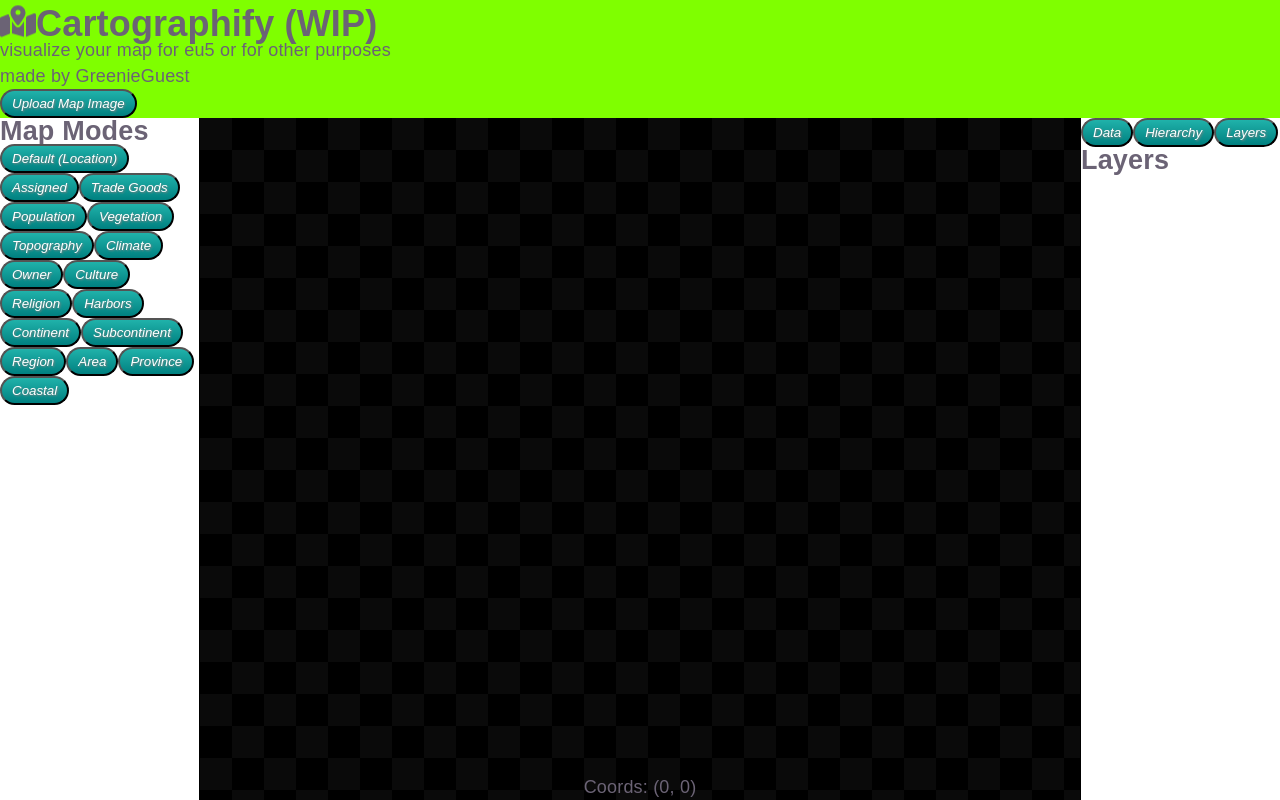
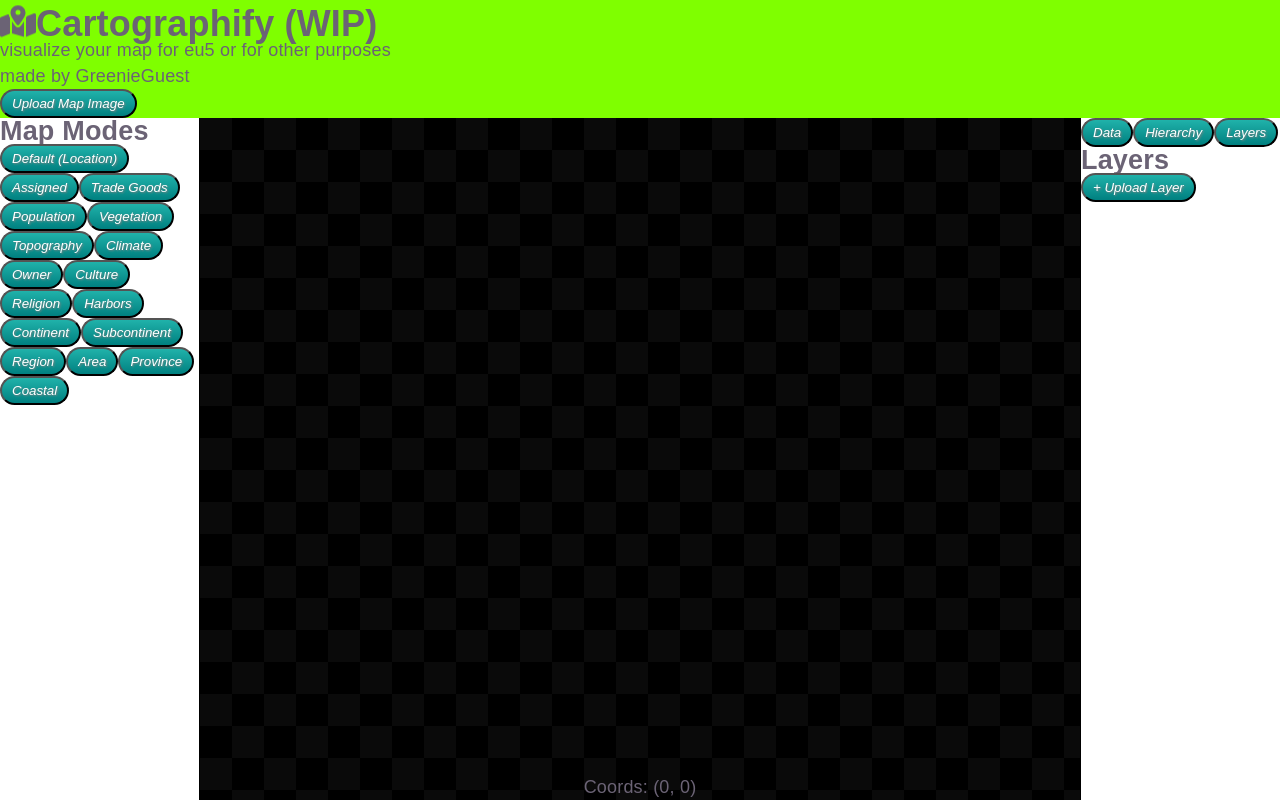
Before and after one commit to GreenieGuest/cartographify, a React (Vite) app: page / in a window 1280 px wide. Both pictures are taken after a click on the button "Layers". Built offline with nearby package versions, Linux system fonts and the light colour scheme.

Commit message:
feat: add layers functionality

```diff
--- a/src/components/Sidebar.jsx
+++ b/src/components/Sidebar.jsx
@@ -1,10 +1,54 @@
-import { useState } from 'react'
+import { useState, useRef } from 'react'
+import { useMapStore } from '../store/mapStore'
 
 const SECTIONS = [
     'Data',
     'Hierarchy',
     'Layers'
 ]
+
+// Layers Panel
+function LayersPanel() {
+    const uploadMapButton = useRef(null);
+    const { layers, addLayer, removeLayer } = useMapStore()
+
+    const handleMapUpload = (e) => {
+        const file = e.target.files[0];
+
+        if (file) {
+        const reader = new FileReader();
+        reader.onload = (event) => {
+            const image = new Image()
+            image.onload = () => {
+            addLayer(image)
+            console.log("Successfully added layer :)")
+            console.log(layers)
+            }
+            image.onerror = (event) => {
+            console.log("Map failed to upload")
+            }
+            image.src = event.target.result
+        }
+        reader.readAsDataURL(file)
+        e.target.value = ''
+        }
+    }
+
+    return (
+        <div>
+            <button onClick={()=>uploadMapButton.current?.click()}>
+            + Upload Layer
+            </button>
+            <input type="file" ref={uploadMapButton} accept="image/*" style={{display: 'none'}} onChange={handleMapUpload}/>
+            {layers.map((layer, index) => (
+                <div key={layer.key}>
+                    <p>Layer {index+1}</p>
+                    <button onClick={()=>removeLayer(layer.key)}>X</button>
+                </div>
+            ))}
+        </div>
+    )
+}
 
 export default function Sidebar() {
     const [currentSection, setCurrentSection] = useState('Data')
@@ -18,6 +62,7 @@ export default function Sidebar() {
                 >{section}</button>
             ))}
             <h1>{currentSection}</h1>
+            {currentSection === 'Layers' && <LayersPanel />}
         </aside>
     )
 }
--- a/src/store/mapStore.js
+++ b/src/store/mapStore.js
@@ -6,7 +6,7 @@ export const useMapStore = create((set) => ({
 
   layers: [],
   addLayer: (image) => set((state) => ({
-    layers: [...state.layers, { key: Date.now, img: image, opacity: 0.5, offset: { x: 0, y: 0 }, scale: 1, visible: true}]
+    layers: [...state.layers, { key: Date.now(), img: image, opacity: 0.5, offset: { x: 0, y: 0 }, scale: 1, visible: true}]
   })),
   removeLayer: (key) => set((state) => ({
     layers: state.layers.filter((layer) => layer.key !== key)
```
